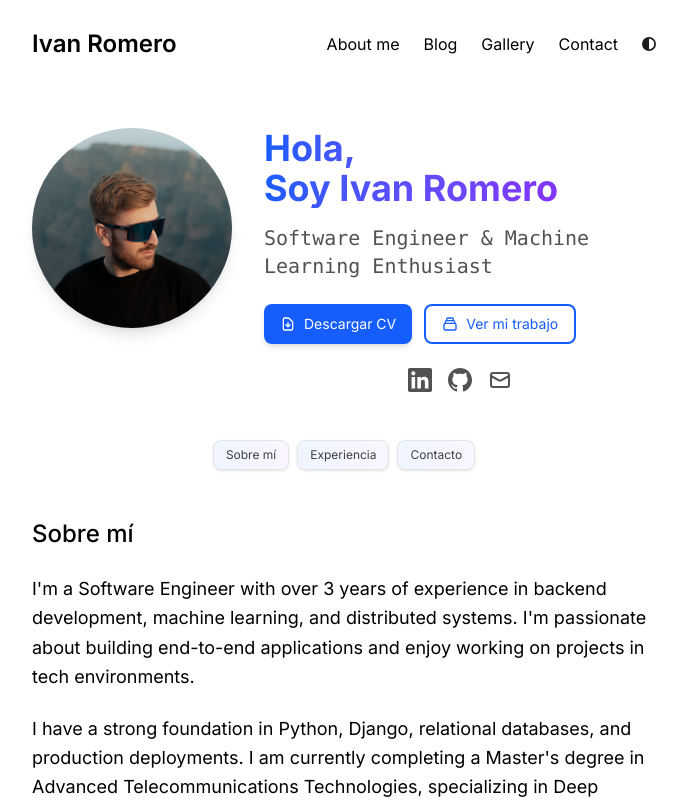
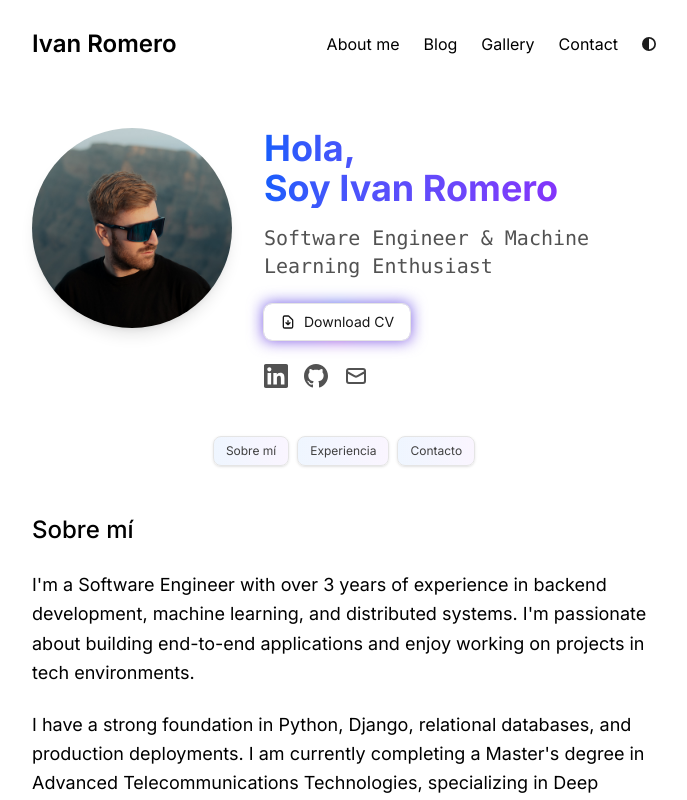
Before and after one commit to ivaaanrm/ir-portfolio, a Next.js app: page / in a window 1280 px wide. Shown: the top 800 px of the page, without its empty margins (296-983 px from the left). Built offline with nearby package versions, Linux system fonts and the light colour scheme.

Commit message:
Add GlowEffect component to Page for enhanced button styling; update button layout and text to improve user experience

```diff
--- a/app/page.tsx
+++ b/app/page.tsx
@@ -6,6 +6,8 @@ import { socialLinks } from "./lib/config";
 import { TextScramble } from "../components/motion-primitives/text-scramble";
 import { InView } from "./components/in-view";
 import { projects } from "./experience/project-data";
+import { GlowEffect } from '../components/motion-primitives/glow-effect';
+import { ArrowRight } from 'lucide-react';
 
 export default function Page() {
   // Separate work experience, personal projects and education
@@ -55,15 +57,23 @@ export default function Page() {
             </TextScramble>
           </div>
 
-          {/* Action Buttons */}
-          <div className="flex flex-wrap justify-center lg:justify-start gap-3 mb-6">
+          {/* Download CV Button */}
+          <div className="flex justify-center lg:justify-start mb-6">
+            <div className='relative'>
+              <GlowEffect
+                colors={['#2563eb', '#7c3aed', '#db2777', '#f59e0b']}
+                mode='colorShift'
+                blur='soft'
+                duration={3}
+                scale={1}
+              />
               <a
                 href="/cv-ivan-romero.pdf"
                 download
-              className="inline-flex items-center px-4 py-2 bg-blue-600 text-white rounded-lg hover:bg-blue-700 transition-colors duration-200 shadow-md hover:shadow-lg text-sm"
+                className='relative inline-flex items-center gap-2 rounded-lg px-4 py-2 text-sm bg-white dark:bg-neutral-900 text-neutral-900 dark:text-neutral-50 outline outline-1 outline-neutral-200 dark:outline-neutral-800 hover:outline-neutral-300 dark:hover:outline-neutral-700 transition-all duration-200'
               >
                 <svg
-                className="w-4 h-4 mr-2"
+                  className="w-4 h-4"
                   fill="none"
                   stroke="currentColor"
                   viewBox="0 0 24 24"
@@ -75,31 +85,13 @@ export default function Page() {
                     d="M12 10v6m0 0l-3-3m3 3l3-3m2 8H7a2 2 0 01-2-2V5a2 2 0 012-2h5.586a1 1 0 01.707.293l5.414 5.414a1 1 0 01.293.707V19a2 2 0 01-2 2z"
                   />
                 </svg>
-              Descargar CV
+                Download CV
               </a>
-            <button
-              onClick={() => scrollToSection('experiencia')}
-              className="inline-flex items-center px-4 py-2 border-2 border-blue-600 text-blue-600 dark:text-blue-400 rounded-lg hover:bg-blue-600 hover:text-white transition-colors duration-200 text-sm"
-            >
-              <svg
-                className="w-4 h-4 mr-2"
-                fill="none"
-                stroke="currentColor"
-                viewBox="0 0 24 24"
-              >
-                <path
-                  strokeLinecap="round"
-                  strokeLinejoin="round"
-                  strokeWidth={2}
-                  d="M19 11H5m14 0a2 2 0 012 2v6a2 2 0 01-2 2H5a2 2 0 01-2-2v-6a2 2 0 012-2m14 0V9a2 2 0 00-2-2M5 11V9a2 2 0 012-2m0 0V5a2 2 0 012-2h6a2 2 0 012 2v2M7 7h10"
-                />
-              </svg>
-              Ver mi trabajo
-            </button>
+            </div>
           </div>
 
           {/* Social Links */}
-          <div className="flex justify-center gap-4">
+          <div className="flex justify-center lg:justify-start gap-4">
             <a
               href={socialLinks.linkedin}
               target="_blank"
--- a/components/motion-primitives/glow-effect.tsx
+++ b/components/motion-primitives/glow-effect.tsx
@@ -1,6 +1,6 @@
 'use client';
 import { cn } from '../../app/lib/utils';
-import { motion, Transition } from 'framer-motion';
+import { motion, Transition } from 'motion/react';
 
 export type GlowEffectProps = {
   className?: string;
@@ -40,7 +40,7 @@ export function GlowEffect({
   const BASE_TRANSITION = {
     repeat: Infinity,
     duration: duration,
-    ease: 'linear' as const,
+    ease: 'linear',
   };
 
   const animations = {
```
Lines whose indentation alone changed are shown as unchanged.
